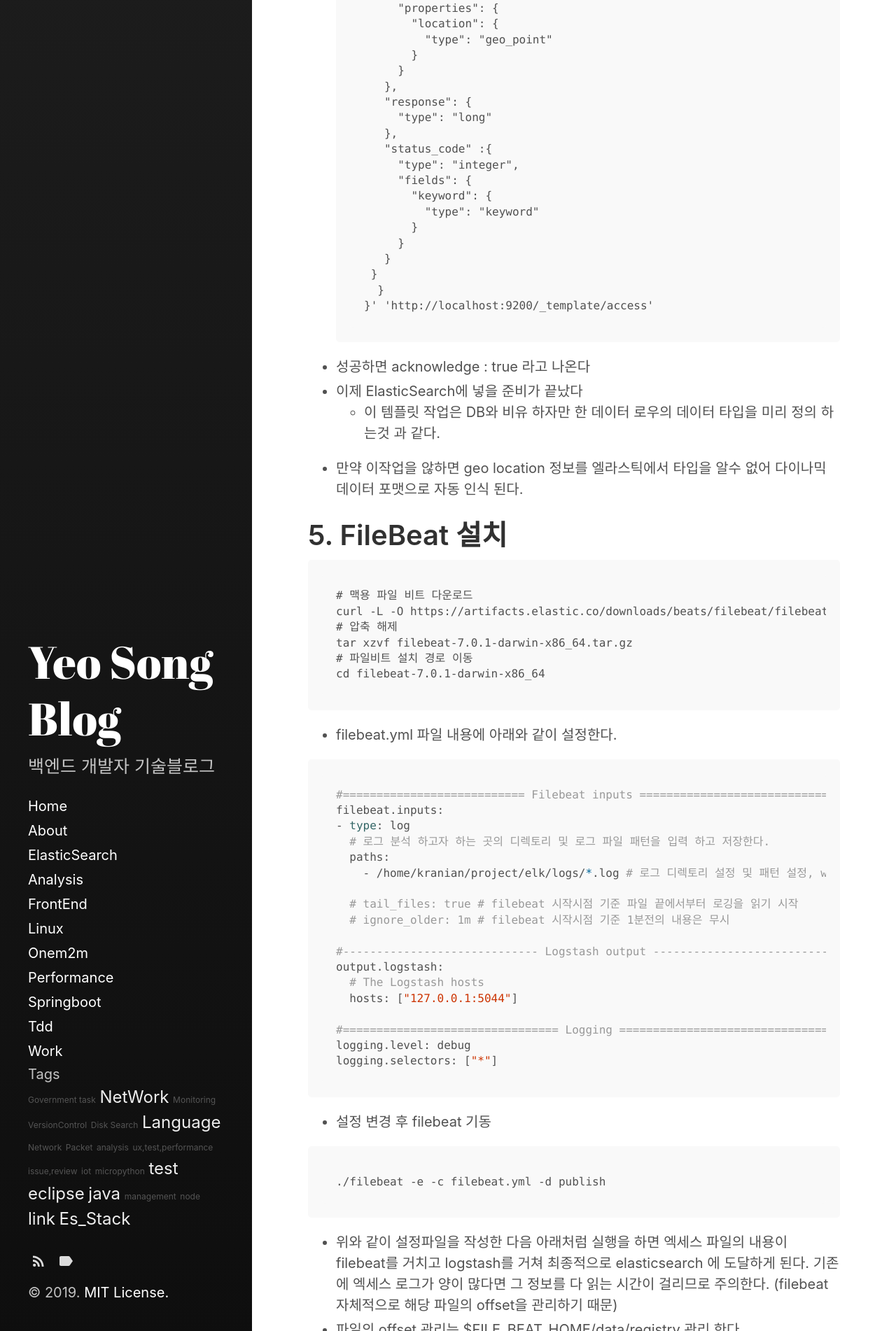
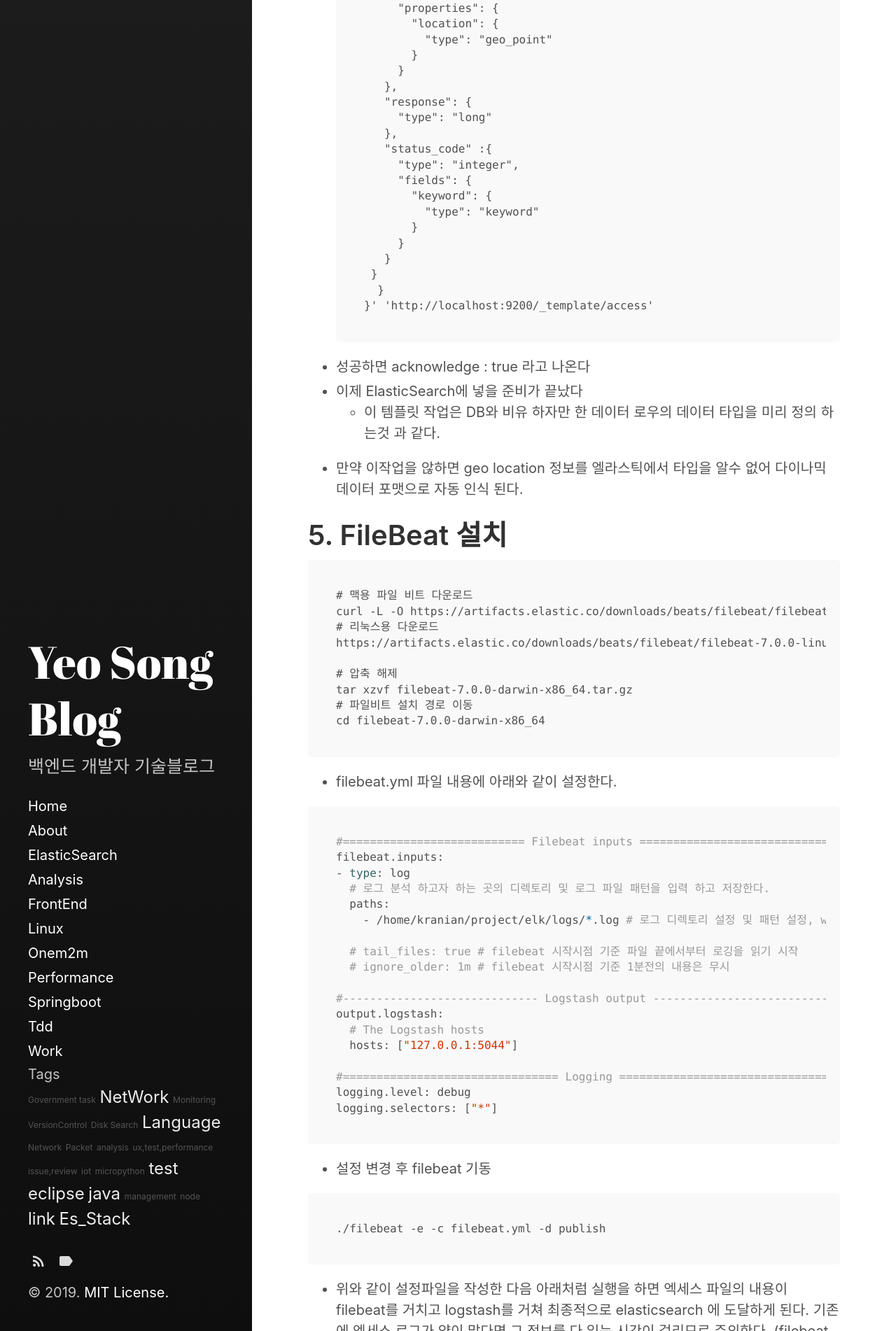
Before and after one commit to kranian/kranian.github.io, a Jekyll site: the page built from _posts/2019-05-02-Custom_Access_LogAnalysis.md, in a window 1280 px wide. Shown: the part 3098-5000 px from the top of the page at 70% size. Built offline with Jekyll 4.4.1, drawn with Linux system fonts in a browser that asks for light colours; comment, search, counter and statistics services are not loaded; some of the changed text lies outside the part shown.

Commit message:
오타 수정

````diff
--- a/_posts/2019-05-02-Custom_Access_LogAnalysis.md
+++ b/_posts/2019-05-02-Custom_Access_LogAnalysis.md
@@ -119,11 +119,14 @@ curl -v -XPUT -H "Content-type: application/json" -d '{
 # 5. FileBeat 설치
  ```
 # 맥용 파일 비트 다운로드
-curl -L -O https://artifacts.elastic.co/downloads/beats/filebeat/filebeat-7.0.1-darwin-x86_64.tar.gz
+curl -L -O https://artifacts.elastic.co/downloads/beats/filebeat/filebeat-7.0.0-darwin-x86_64.tar.gz
+# 리눅스용 다운로드
+https://artifacts.elastic.co/downloads/beats/filebeat/filebeat-7.0.0-linux-x86_64.tar.gz
+
 # 압축 해제
-tar xzvf filebeat-7.0.1-darwin-x86_64.tar.gz
+tar xzvf filebeat-7.0.0-darwin-x86_64.tar.gz
 # 파일비트 설치 경로 이동
-cd filebeat-7.0.1-darwin-x86_64
+cd filebeat-7.0.0-darwin-x86_64
   ```
  - filebeat.yml 파일 내용에 아래와 같이 설정한다.
 
````
